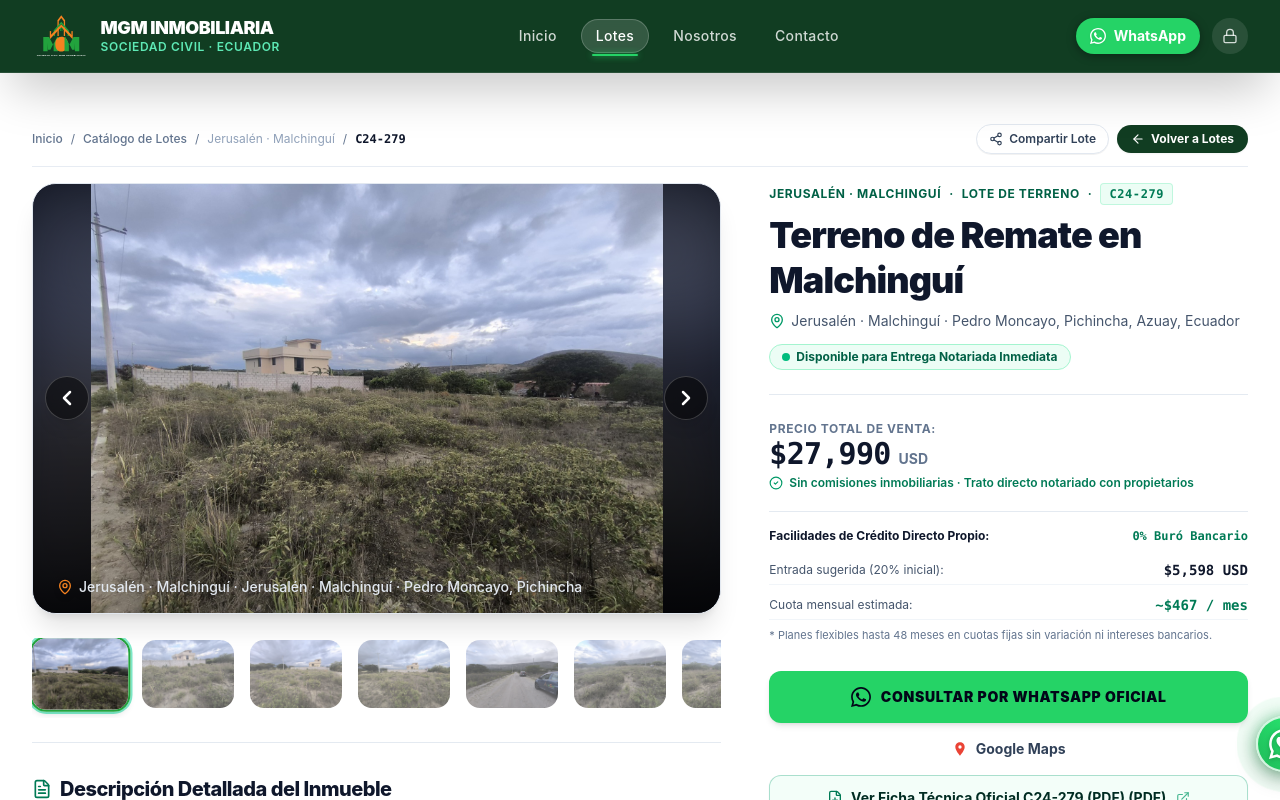
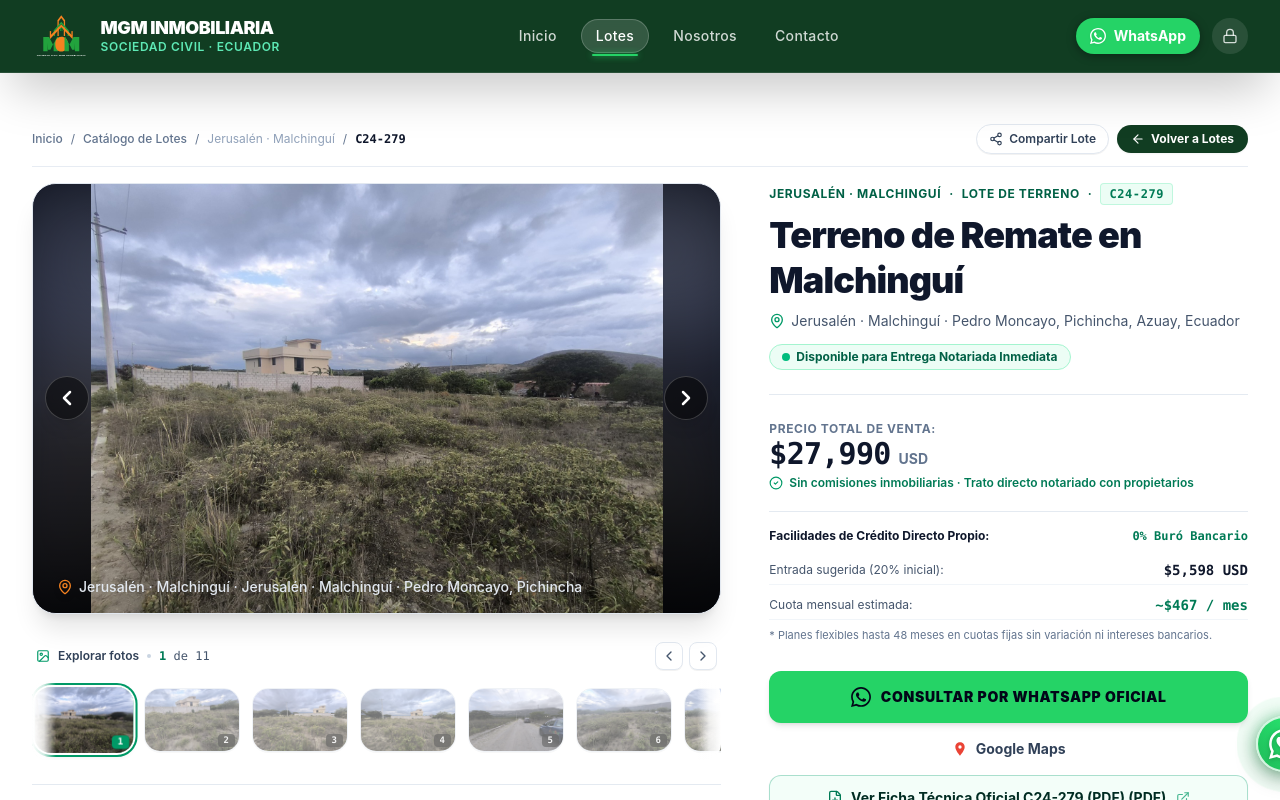
Before and after one commit to kindevec/mgminmmobiliaria, a Next.js app: page / in a window 1280 px wide. Both pictures are taken after a click on the element 208 px from the left and 2164 px from the top of the page. Shown: the top 800 px of the page. Built offline with nearby package versions, Linux system fonts and the light colour scheme; no server answers.

Commit message:
style(gallery): erradicar barra de scroll, anadir auto-centrado, controles y mascaras de gradiente

```diff
--- a/src/components/views/PropertyDetailView.tsx
+++ b/src/components/views/PropertyDetailView.tsx
@@ -29,6 +29,7 @@ import {
   ExternalLink,
   FileDown,
   Download,
+  ImageIcon,
 } from 'lucide-react';
 import type { LotProperty } from '@/src/data/lots';
 import { getLotWhatsAppUrl, WHATSAPP_PHONE } from '@/src/data/lots';
@@ -198,11 +199,20 @@ export function PropertyDetailView({
   const [customDownPayment, setCustomDownPayment] = useState(lot.minDownPaymentUSD);
 
   const carouselRef = useRef<HTMLDivElement>(null);
+  const thumbnailsRef = useRef<HTMLDivElement>(null);
   const [canScrollLeft, setCanScrollLeft] = useState(false);
   const [canScrollRight, setCanScrollRight] = useState(true);
 
   const photos = lot.gallery && lot.gallery.length > 0 ? lot.gallery : [lot.image];
   const isHouse = lot.type === 'Vivienda';
+
+  // Desplazamiento manual suave para la tira de miniaturas
+  const scrollThumbnails = (direction: 'left' | 'right') => {
+    if (thumbnailsRef.current) {
+      const scrollAmount = direction === 'left' ? -220 : 220;
+      thumbnailsRef.current.scrollBy({ left: scrollAmount, behavior: 'smooth' });
+    }
+  };
 
   // Filtrar propiedades recomendadas (excluyendo la actual)
   const recommendedLots = allLots.filter((item) => item.id !== lot.id);
@@ -215,6 +225,20 @@ export function PropertyDetailView({
     setIsMobileDetailsOpen(false);
     window.scrollTo({ top: 0, behavior: 'smooth' });
   }, [lot.id]);
+
+  // Centrar miniatura activa automáticamente al cambiar de foto
+  useEffect(() => {
+    if (thumbnailsRef.current) {
+      const activeThumb = thumbnailsRef.current.children[activePhotoIdx] as HTMLElement;
+      if (activeThumb) {
+        activeThumb.scrollIntoView({
+          behavior: 'smooth',
+          inline: 'center',
+          block: 'nearest',
+        });
+      }
+    }
+  }, [activePhotoIdx]);
 
   const nextPhoto = () => {
     setActivePhotoIdx((prev) => (prev + 1) % photos.length);
@@ -425,18 +449,63 @@ export function PropertyDetailView({
               </div>
             </div>
 
-            {/* Galería de Miniaturas Clicables */}
+            {/* Galería de Miniaturas Clicables (Sin scrollbar, con controles ergonómicos) */}
             {photos.length > 1 && (
-              <div className="flex items-center gap-3 overflow-x-auto pb-2 scrollbar-thin">
+              <div className="space-y-2.5 pt-1">
+                {/* Cabecera y Controles de la Galería */}
+                <div className="flex items-center justify-between px-1">
+                  <div className="flex items-center gap-2 text-xs text-slate-500">
+                    <ImageIcon className="h-3.5 w-3.5 text-emerald-600 shrink-0" />
+                    <span className="font-semibold text-slate-700">Explorar fotos</span>
+                    <span className="w-1 h-1 rounded-full bg-slate-300" />
+                    <span className="font-mono text-slate-600 font-medium">
+                      <strong className="text-emerald-700 font-bold">{activePhotoIdx + 1}</strong> de {photos.length}
+                    </span>
+                  </div>
+
+                  {photos.length > 4 && (
+                    <div className="hidden sm:flex items-center gap-1.5">
+                      <button
+                        type="button"
+                        onClick={() => scrollThumbnails('left')}
+                        aria-label="Desplazar miniaturas a la izquierda"
+                        className="w-7 h-7 rounded-lg border border-slate-200 bg-white hover:bg-emerald-50 hover:text-emerald-700 hover:border-emerald-300 text-slate-600 flex items-center justify-center transition-all cursor-pointer shadow-2xs active:scale-95"
+                      >
+                        <ChevronLeft className="h-4 w-4" />
+                      </button>
+                      <button
+                        type="button"
+                        onClick={() => scrollThumbnails('right')}
+                        aria-label="Desplazar miniaturas a la derecha"
+                        className="w-7 h-7 rounded-lg border border-slate-200 bg-white hover:bg-emerald-50 hover:text-emerald-700 hover:border-emerald-300 text-slate-600 flex items-center justify-center transition-all cursor-pointer shadow-2xs active:scale-95"
+                      >
+                        <ChevronRight className="h-4 w-4" />
+                      </button>
+                    </div>
+                  )}
+                </div>
+
+                {/* Contenedor Deslizable con Gradientes de Desvanecimiento Lateral */}
+                <div className="relative group/thumbnails">
+                  {/* Gradiente izquierdo para indicar desborde suave */}
+                  <div className="absolute left-0 inset-y-0 w-6 bg-gradient-to-r from-white via-white/80 to-transparent z-10 pointer-events-none rounded-l-2xl" />
+                  {/* Gradiente derecho para indicar desborde suave */}
+                  <div className="absolute right-0 inset-y-0 w-6 bg-gradient-to-l from-white via-white/80 to-transparent z-10 pointer-events-none rounded-r-2xl" />
+
+                  <div
+                    ref={thumbnailsRef}
+                    className="flex items-center gap-2.5 sm:gap-3 overflow-x-auto py-2 px-1 scroll-smooth select-none [scrollbar-width:none] [-ms-overflow-style:none] [&::-webkit-scrollbar]:hidden"
+                  >
                     {photos.map((photoUrl, idx) => (
                       <button
                         key={idx}
                         type="button"
                         onClick={() => setActivePhotoIdx(idx)}
-                    className={`relative w-20 h-16 sm:w-24 sm:h-18 rounded-2xl overflow-hidden shrink-0 transition-all cursor-pointer border-2 ${
+                        aria-label={`Ver foto ${idx + 1}`}
+                        className={`relative w-20 h-14 sm:w-24 sm:h-16 rounded-xl sm:rounded-2xl overflow-hidden shrink-0 transition-all duration-200 cursor-pointer ${
                           activePhotoIdx === idx
-                        ? 'border-[#22A33D] ring-2 ring-emerald-400/50 scale-105 shadow-md'
-                        : 'border-transparent opacity-70 hover:opacity-100 hover:border-slate-300'
+                            ? 'ring-2 ring-emerald-600 ring-offset-2 ring-offset-white scale-[1.03] shadow-md z-1 opacity-100'
+                            : 'border border-slate-200/90 opacity-60 hover:opacity-100 hover:scale-[1.02] hover:border-emerald-500/50 shadow-2xs'
                         }`}
                       >
                         <Image
@@ -447,8 +516,19 @@ export function PropertyDetailView({
                           className="object-cover"
                           referrerPolicy="no-referrer"
                         />
+                        <span
+                          className={`absolute bottom-1 right-1 px-1.5 py-0.5 rounded text-[9px] font-mono font-bold leading-none backdrop-blur-xs transition-colors ${
+                            activePhotoIdx === idx
+                              ? 'bg-emerald-600 text-white shadow-2xs'
+                              : 'bg-black/60 text-white/90'
+                          }`}
+                        >
+                          {idx + 1}
+                        </span>
                       </button>
                     ))}
+                  </div>
+                </div>
               </div>
             )}
 
```
Lines whose indentation alone changed are shown as unchanged.
